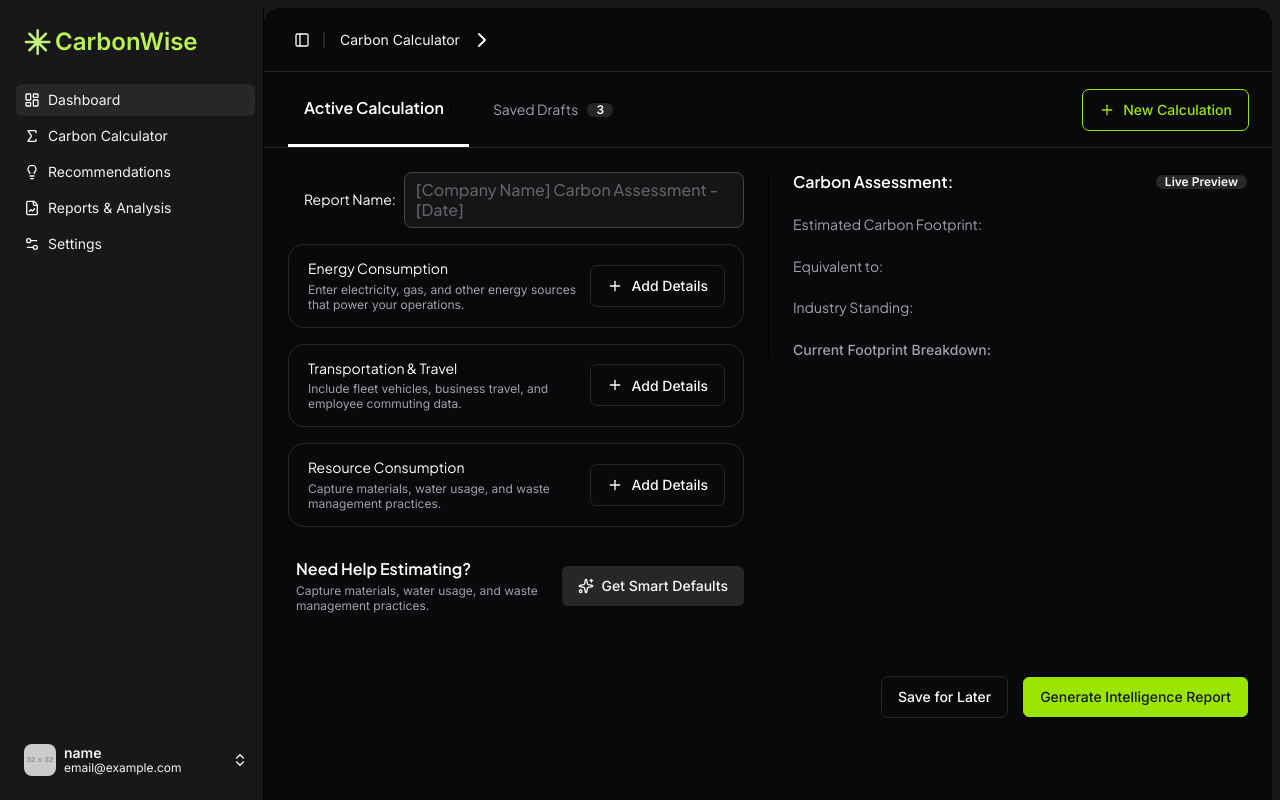
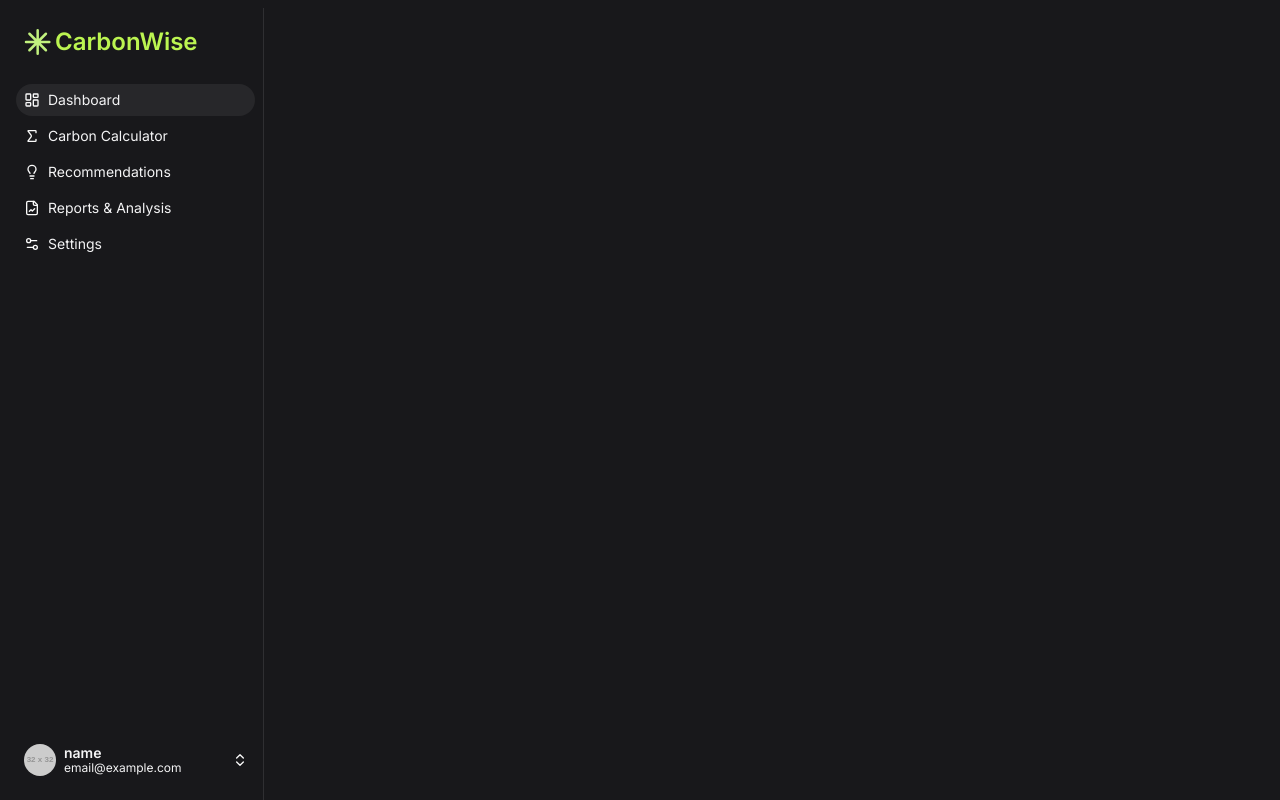
Before and after one commit to pandorian7/carbonwise, a React (Vite) app: page / in a window 1280 px wide. Built offline with nearby package versions, Linux system fonts and the light colour scheme.

Commit message:
added shadcn

```diff
--- /dev/null
+++ b/jsconfig.json
@@ -0,0 +1,6 @@
+{
+  "compilerOptions": {
+    "baseUrl": ".",
+    "paths": { "@/*": ["src/*"] }
+  }
+}
--- a/package.json
+++ b/package.json
@@ -11,6 +11,7 @@
   },
   "dependencies": {
     "@radix-ui/react-avatar": "^1.1.10",
+    "@radix-ui/react-slider": "^1.3.5",
     "@radix-ui/react-slot": "^1.2.3",
     "@tailwindcss/vite": "^4.1.10",
     "class-variance-authority": "^0.7.1",
@@ -30,6 +31,7 @@
     "eslint-plugin-react-refresh": "^0.4.19",
     "globals": "^16.0.0",
     "tailwindcss": "^4.1.10",
+    "tw-animate-css": "^1.3.4",
     "vite": "^6.3.5"
   }
 }
--- /dev/null
+++ b/src/Components/ui/slider.jsx
@@ -0,0 +1,54 @@
+import * as React from "react"
+import * as SliderPrimitive from "@radix-ui/react-slider"
+
+import { cn } from "@/lib/utils"
+
+function Slider({
+  className,
+  defaultValue,
+  value,
+  min = 0,
+  max = 100,
+  ...props
+}) {
+  const _values = React.useMemo(() =>
+    Array.isArray(value)
+      ? value
+      : Array.isArray(defaultValue)
+        ? defaultValue
+        : [min, max], [value, defaultValue, min, max])
+
+  return (
+    <SliderPrimitive.Root
+      data-slot="slider"
+      defaultValue={defaultValue}
+      value={value}
+      min={min}
+      max={max}
+      className={cn(
+        "relative flex w-full touch-none items-center select-none data-[disabled]:opacity-50 data-[orientation=vertical]:h-full data-[orientation=vertical]:min-h-44 data-[orientation=vertical]:w-auto data-[orientation=vertical]:flex-col",
+        className
+      )}
+      {...props}>
+      <SliderPrimitive.Track
+        data-slot="slider-track"
+        className={cn(
+          "bg-muted relative grow overflow-hidden rounded-full data-[orientation=horizontal]:h-1.5 data-[orientation=horizontal]:w-full data-[orientation=vertical]:h-full data-[orientation=vertical]:w-1.5"
+        )}>
+        <SliderPrimitive.Range
+          data-slot="slider-range"
+          className={cn(
+            "bg-primary absolute data-[orientation=horizontal]:h-full data-[orientation=vertical]:w-full"
+          )} />
+      </SliderPrimitive.Track>
+      {Array.from({ length: _values.length }, (_, index) => (
+        <SliderPrimitive.Thumb
+          data-slot="slider-thumb"
+          key={index}
+          className="border-primary bg-background ring-ring/50 block size-4 shrink-0 rounded-full border-2 shadow-sm transition-[color,box-shadow] hover:ring-4 focus-visible:ring-4 focus-visible:outline-hidden disabled:pointer-events-none disabled:opacity-50" />
+      ))}
+    </SliderPrimitive.Root>
+  );
+}
+
+export { Slider }
--- a/src/index.css
+++ b/src/index.css
@@ -1,4 +1,7 @@
 @import "tailwindcss";
+@import "tw-animate-css";
+
+@custom-variant dark (&);
 
 .icon16 {
   width: 16px;
@@ -19,3 +22,121 @@
   --color-base-sidebar-accent: #27272A;
 
 }
+
+@theme inline {
+  --radius-sm: calc(var(--radius) - 4px);
+  --radius-md: calc(var(--radius) - 2px);
+  --radius-lg: var(--radius);
+  --radius-xl: calc(var(--radius) + 4px);
+  --color-background: var(--background);
+  --color-foreground: var(--foreground);
+  --color-card: var(--card);
+  --color-card-foreground: var(--card-foreground);
+  --color-popover: var(--popover);
+  --color-popover-foreground: var(--popover-foreground);
+  --color-primary: var(--primary);
+  --color-primary-foreground: var(--primary-foreground);
+  --color-secondary: var(--secondary);
+  --color-secondary-foreground: var(--secondary-foreground);
+  --color-muted: var(--muted);
+  --color-muted-foreground: var(--muted-foreground);
+  --color-accent: var(--accent);
+  --color-accent-foreground: var(--accent-foreground);
+  --color-destructive: var(--destructive);
+  --color-border: var(--border);
+  --color-input: var(--input);
+  --color-ring: var(--ring);
+  --color-chart-1: var(--chart-1);
+  --color-chart-2: var(--chart-2);
+  --color-chart-3: var(--chart-3);
+  --color-chart-4: var(--chart-4);
+  --color-chart-5: var(--chart-5);
+  --color-sidebar: var(--sidebar);
+  --color-sidebar-foreground: var(--sidebar-foreground);
+  --color-sidebar-primary: var(--sidebar-primary);
+  --color-sidebar-primary-foreground: var(--sidebar-primary-foreground);
+  --color-sidebar-accent: var(--sidebar-accent);
+  --color-sidebar-accent-foreground: var(--sidebar-accent-foreground);
+  --color-sidebar-border: var(--sidebar-border);
+  --color-sidebar-ring: var(--sidebar-ring);
+}
+
+/* :root {
+  --radius: 0.625rem;
+  --background: oklch(1 0 0);
+  --foreground: oklch(0.145 0 0);
+  --card: oklch(1 0 0);
+  --card-foreground: oklch(0.145 0 0);
+  --popover: oklch(1 0 0);
+  --popover-foreground: oklch(0.145 0 0);
+  --primary: oklch(0.205 0 0);
+  --primary-foreground: oklch(0.985 0 0);
+  --secondary: oklch(0.97 0 0);
+  --secondary-foreground: oklch(0.205 0 0);
+  --muted: oklch(0.97 0 0);
+  --muted-foreground: oklch(0.556 0 0);
+  --accent: oklch(0.97 0 0);
+  --accent-foreground: oklch(0.205 0 0);
+  --destructive: oklch(0.577 0.245 27.325);
+  --border: oklch(0.922 0 0);
+  --input: oklch(0.922 0 0);
+  --ring: oklch(0.708 0 0);
+  --chart-1: oklch(0.646 0.222 41.116);
+  --chart-2: oklch(0.6 0.118 184.704);
+  --chart-3: oklch(0.398 0.07 227.392);
+  --chart-4: oklch(0.828 0.189 84.429);
+  --chart-5: oklch(0.769 0.188 70.08);
+  --sidebar: oklch(0.985 0 0);
+  --sidebar-foreground: oklch(0.145 0 0);
+  --sidebar-primary: oklch(0.205 0 0);
+  --sidebar-primary-foreground: oklch(0.985 0 0);
+  --sidebar-accent: oklch(0.97 0 0);
+  --sidebar-accent-foreground: oklch(0.205 0 0);
+  --sidebar-border: oklch(0.922 0 0);
+  --sidebar-ring: oklch(0.708 0 0);
+} */
+
+/* .dark { */
+:root {
+  --radius: 05rem;
+  --background: oklch(0.145 0 0);
+  --foreground: oklch(0.985 0 0);
+  --card: oklch(0.205 0 0);
+  --card-foreground: oklch(0.985 0 0);
+  --popover: oklch(0.205 0 0);
+  --popover-foreground: oklch(0.985 0 0);
+  --primary: oklch(0.922 0 0);
+  --primary-foreground: oklch(0.205 0 0);
+  --secondary: oklch(0.269 0 0);
+  --secondary-foreground: oklch(0.985 0 0);
+  --muted: oklch(0.269 0 0);
+  --muted-foreground: oklch(0.708 0 0);
+  --accent: oklch(0.269 0 0);
+  --accent-foreground: oklch(0.985 0 0);
+  --destructive: oklch(0.704 0.191 22.216);
+  --border: oklch(1 0 0 / 10%);
+  --input: oklch(1 0 0 / 15%);
+  --ring: oklch(0.556 0 0);
+  --chart-1: oklch(0.488 0.243 264.376);
+  --chart-2: oklch(0.696 0.17 162.48);
+  --chart-3: oklch(0.769 0.188 70.08);
+  --chart-4: oklch(0.627 0.265 303.9);
+  --chart-5: oklch(0.645 0.246 16.439);
+  --sidebar: oklch(0.205 0 0);
+  --sidebar-foreground: oklch(0.985 0 0);
+  --sidebar-primary: oklch(0.488 0.243 264.376);
+  --sidebar-primary-foreground: oklch(0.985 0 0);
+  --sidebar-accent: oklch(0.269 0 0);
+  --sidebar-accent-foreground: oklch(0.985 0 0);
+  --sidebar-border: oklch(1 0 0 / 10%);
+  --sidebar-ring: oklch(0.556 0 0);
+}
+
+@layer base {
+  * {
+    @apply border-border outline-ring/50;
+  }
+  body {
+    @apply bg-background text-foreground;
+  }
+}
--- /dev/null
+++ b/src/lib/utils.js
@@ -0,0 +1,6 @@
+import { clsx } from "clsx";
+import { twMerge } from "tailwind-merge"
+
+export function cn(...inputs) {
+  return twMerge(clsx(inputs));
+}
--- a/src/pages/active-calculation/ActiveCalculation.jsx
+++ b/src/pages/active-calculation/ActiveCalculation.jsx
@@ -17,7 +17,7 @@
   return (
     <div className="w-full h-[100vh] px-2 pt-2 bg-base-sidebar-background inline-flex justify-start items-start overflow-hidden">
       <Sidebar activeView={activeView} changeView={(n)=>(()=>changeView(n))}/>
-      {dashboard && <CarbonCalculator />}
+      {calculator && <CarbonCalculator />}
     </div>
   );
 }
--- a/vite.config.js
+++ b/vite.config.js
@@ -1,8 +1,14 @@
 import { defineConfig } from 'vite'
 import react from '@vitejs/plugin-react'
 import tailwindcss from '@tailwindcss/vite'
+import path from "path"
 
 // https://vite.dev/config/
 export default defineConfig({
   plugins: [react(), tailwindcss(),],
+  resolve: {
+    alias: {
+      "@": path.resolve(__dirname, "./src"),
+    },
+  },
 })
```
Also changed, not shown: components.json (added), 1 other file (tests, documents, lock files or other folders).
